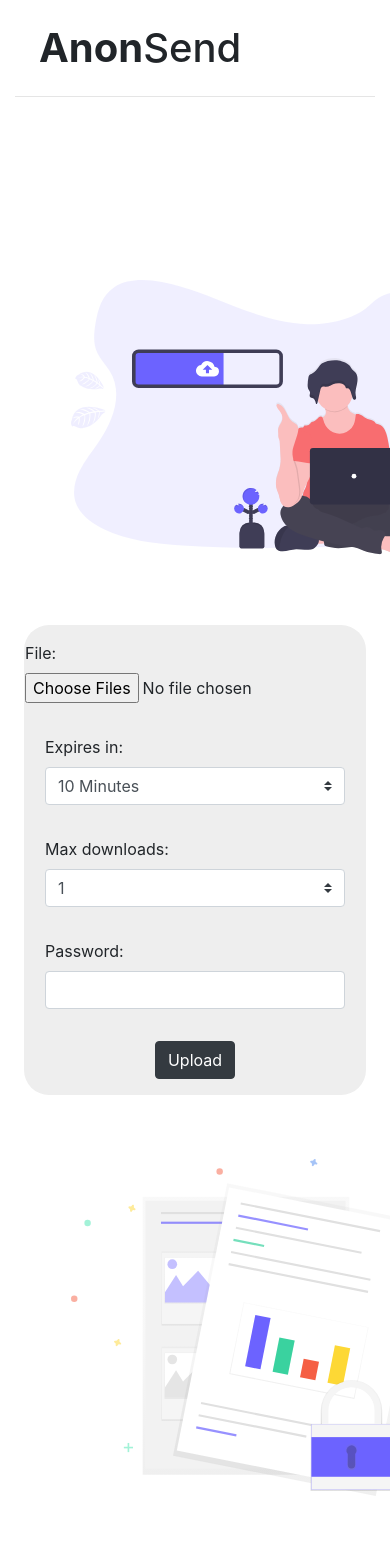
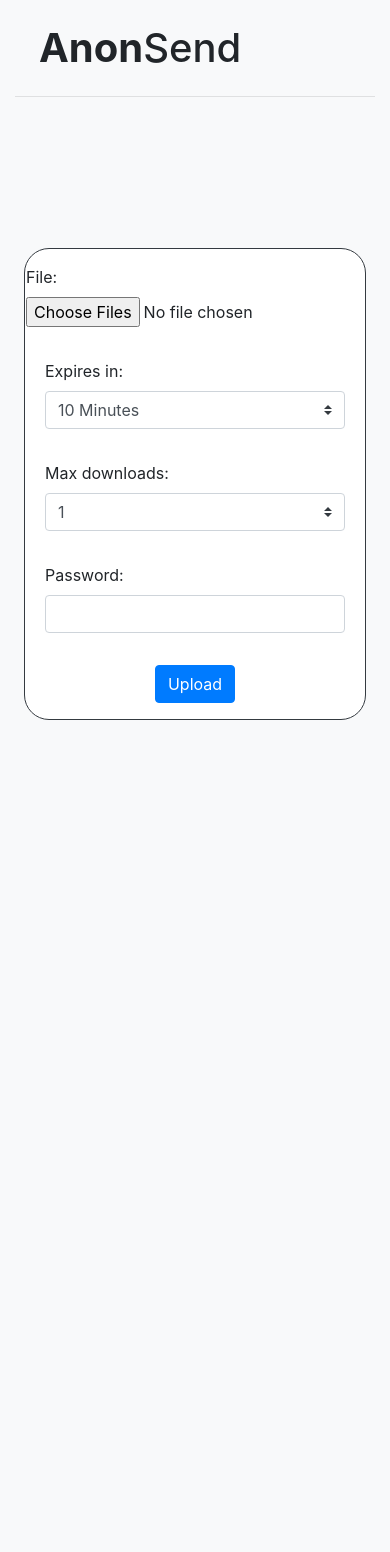
Before and after one commit to iotarepeat/AnonSend, a Django app: page / in a window 390 px wide; the page is wider, and only the part inside the window is pictured. After the commit the page ends 720 px from the top of that part, so only its background shows below. Run offline with Django 3.2, Linux system fonts and the light colour scheme; some libraries are stand-ins or nearby versions.

Commit message:
Made index.html responsive

```diff
--- a/templates/index.html
+++ b/templates/index.html
@@ -13,18 +13,18 @@
     <link rel="stylesheet" href="{% static "css/bootstrap.min.css" %}"/>
 </head>
 
-<body class="container-fluid">
+<body class="container-fluid bg-light">
 <h1 class="m-4"><strong>Anon</strong>Send</h1>
 <hr/>
 
 <form class="row p-2 " style="margin-top:15vh;" method="POST" enctype="multipart/form-data"
       action="{% url 'upload_success' %}">
 
-    <div class="col">
-        <img class="mr-5 p-5" src="{% static 'images/upload.svg' %}" style="width:500px;">
+    <div class="col d-none d-lg-block">
+        <img class="mr-5 p-5" src="{% static 'images/upload.svg' %}" style="width: 110%">
     </div>
 
-    <div class="col p-2 m-3 shadow-lg" style="background:#eee; border-radius: 25px;">
+    <div class="col p-2 m-3 bg-white border border-dark" style=" border-radius: 25px;">
         {% csrf_token %}
 
         <div class="row p-2 d-flex justify-content-center">
@@ -54,12 +54,12 @@
         </div>
 
         <div class="row p-2 d-flex justify-content-center">
-            <input type="submit" class="btn btn-dark" value="Upload"></input>
+            <input type="submit" class="btn btn-primary" value="Upload"></input>
         </div>
     </div>
 
-    <div class="col">
-        <img class="mr-5 p-5" src="{% static "images/pass.svg" %}" style="width:500px;">
+    <div class="col d-none d-lg-block">
+        <img class="mr-5 p-5" src="{% static "images/pass.svg" %}" style="width:110%;">
     </div>
 </form>
 </body>
```
